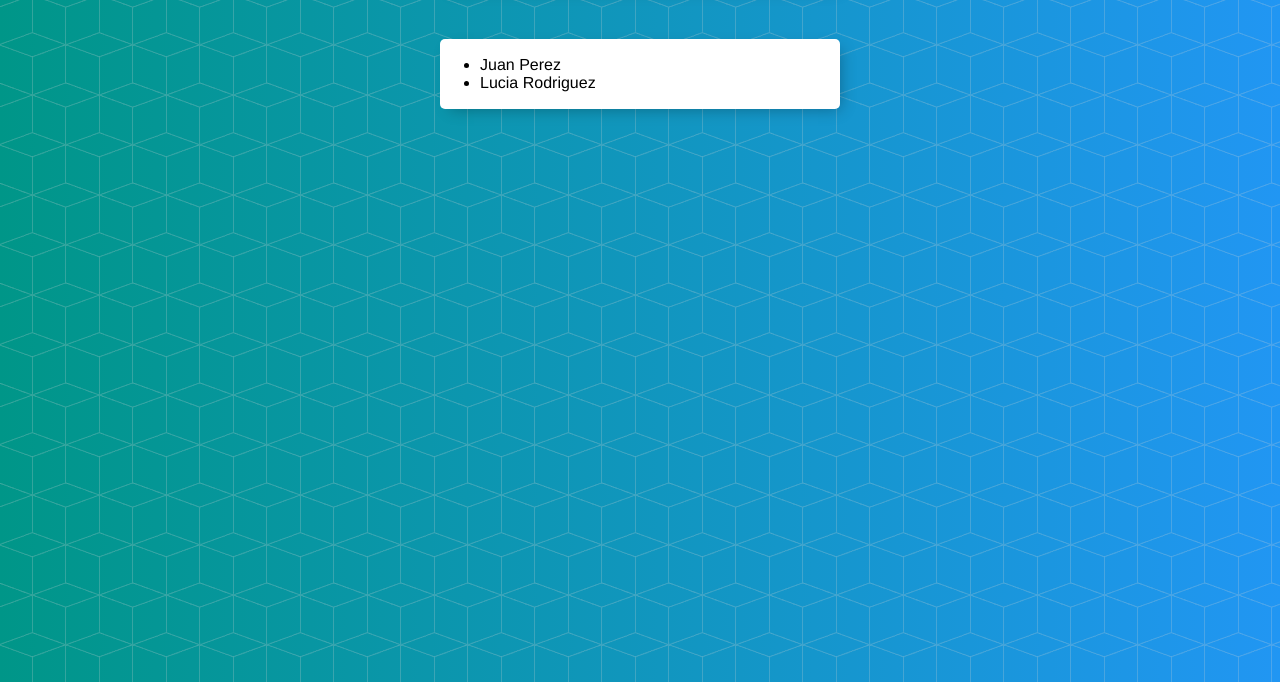
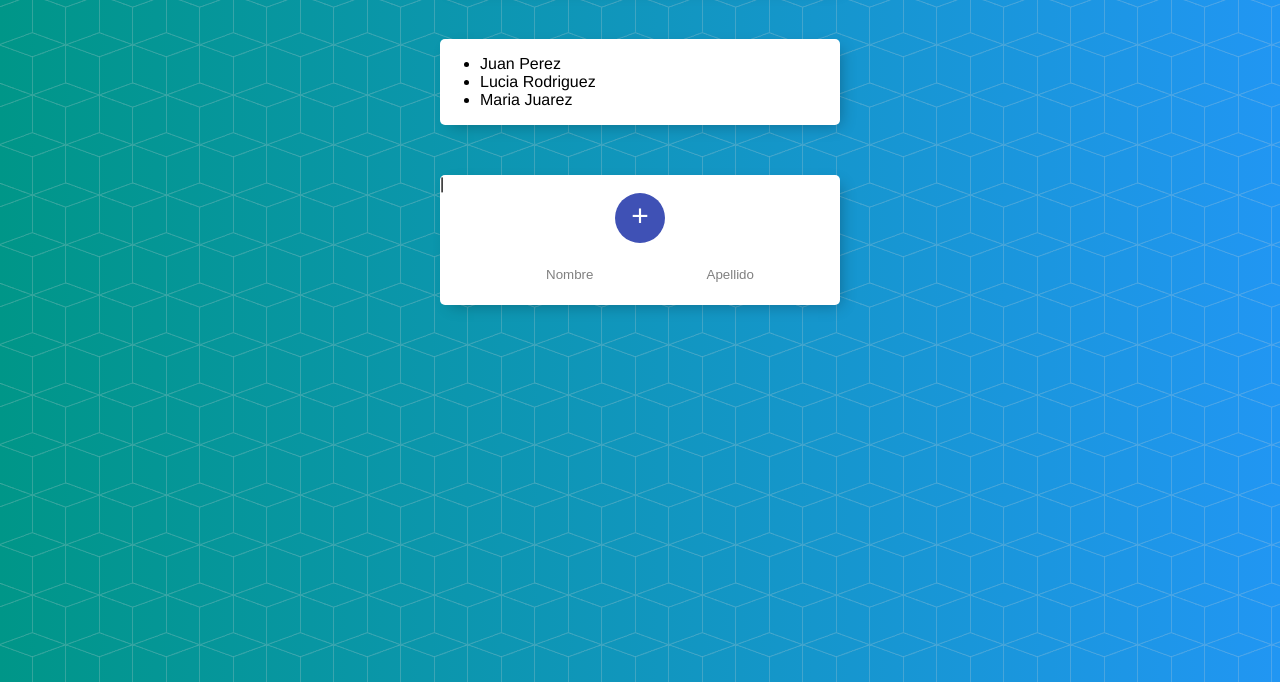
Before and after one commit to luciardrgz/list-of-persons, a plain HTML site: page index.html in a window 1280 px wide. Shown: the part 118-800 px from the top of the page. Drawn offline with Linux system fonts and the light colour scheme.

Commit message:
Agregada la función añadirPersonas

```diff
--- a/index.html
+++ b/index.html
@@ -7,7 +7,7 @@
     <title>Listado de personas</title>
     <link href="css/estilos.css" rel="stylesheet" />
   </head>
-  <body onload = 'mostrarPersonas()'>
+  <body onload="mostrarPersonas()">
     <div class="contenedor" id="cabecero">
       <h1>Listado de personas</h1>
     </div>
@@ -15,9 +15,19 @@
     <div class="contenedor">
       <div class="elemento">
         <ul id="personas">
-            <!--<li>Lucia Rodriguez</li>-->
+          <!--<li>Lucia Rodriguez</li>-->
         </ul>
       </div>
+    </div>
+
+    <div class="contenedor">|
+        <div style='text-align: center'>
+        <button style='cursor: pointer' onclick='agregarPersona()'>+</button>
+        </div>
+        <form id= 'forma'>
+            <input type='text' id='nombre' placeholder='Nombre'/>
+            <input type='text' id='apellido' placeholder='Apellido'/>
+        </form>
     </div>
     <script src="js/persona.js"></script>
     <script src="js/app.js"></script>
--- a/js/app.js
+++ b/js/app.js
@@ -1,14 +1,25 @@
 const personas = [
-    new Persona('Juan', 'Perez'),
-    new Persona('Lucia', 'Rodriguez')
+  new Persona("Juan", "Perez"),
+  new Persona("Lucia", "Rodriguez"),
+  new Persona("Maria", "Juarez"),
 ];
 
-function mostrarPersonas(){
-    console.log('Mostrar personas...');
-    let texto = '';
-    for (let persona of personas){
-        console.log(persona);
-        texto += `<li>${persona.nombre} ${persona.apellido}</li>`;
-    }
-    document.getElementById('personas').innerHTML = texto;
+function mostrarPersonas() {
+  console.log("Mostrar personas...");
+  let texto = "";
+  for (let persona of personas) {
+    console.log(persona);
+    texto += `<li>${persona.nombre} ${persona.apellido}</li>`;
+  }
+  document.getElementById("personas").innerHTML = texto;
 }
+
+function agregarPersona() {
+  const forma = document.forms["forma"];
+  const nombre = forma['nombre'];
+  const apellido = forma['apellido'];
+  const persona = new Persona (nombre.value, apellido.value);
+  console.log(persona);
+  personas.push(persona);
+  mostrarPersonas();
+}
```
